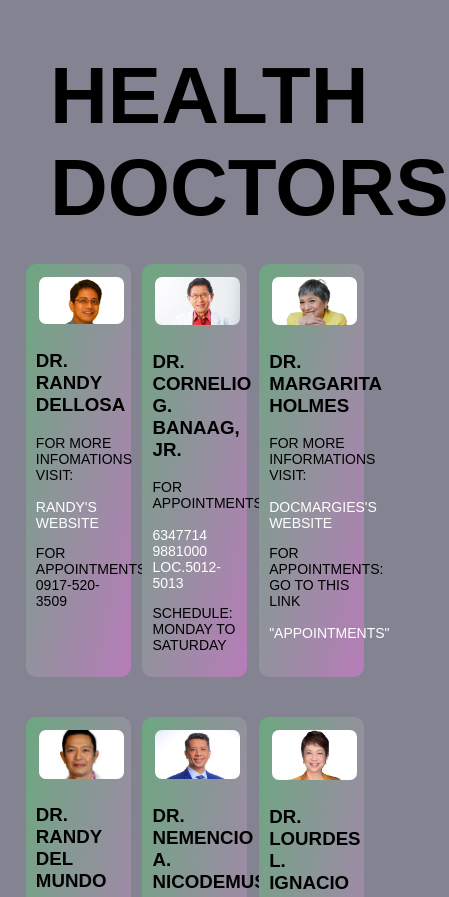
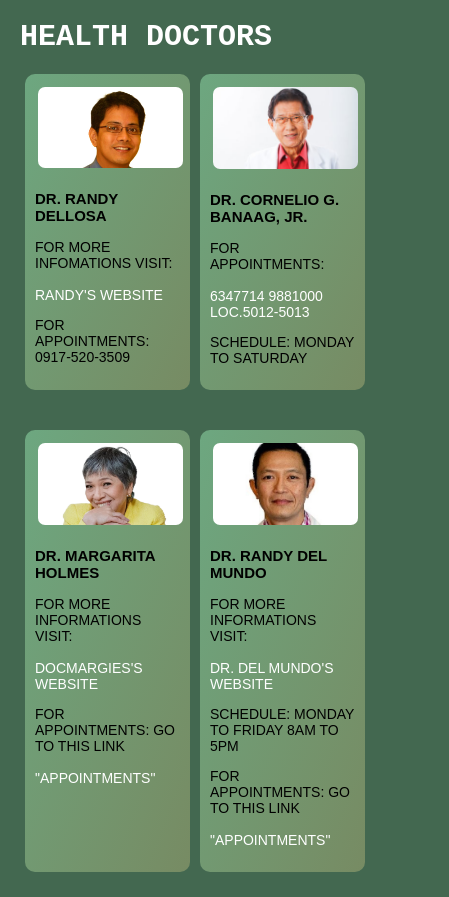
Before and after one commit to Renceskieee/mindwellhub, a plain HTML site: page DoctorCon.html in a window 390 px wide. Shown: the top 897 px of the page, 449 px wide, since content can reach past the window. Drawn offline with Linux system fonts and the light colour scheme.

Commit message:
Add files via upload

```diff
--- a/DoctorCon.html
+++ b/DoctorCon.html
@@ -9,7 +9,7 @@ body {
   font-family: Arial, sans-serif;
   margin: 0;
   padding: 20px;
-  background-color: rgb(131, 131, 145);
+  background-color: #436850;
 }
 a{
   text-decoration: none;
@@ -28,6 +28,7 @@ h3{
 }
 
 .title {
+  color: white;
   text-align: left;
   margin: 30px;
   font-size: 80px;
@@ -43,7 +44,7 @@ h3{
   text-align: left;
   padding: 10px;
   border-radius: 10px;
-  background-image: linear-gradient(to bottom right, rgb(109, 167, 128), rgb(183, 124, 185));
+  background-image: linear-gradient(to bottom right, rgb(109, 167, 128), #ADBC9F);
 }
 
 .contact-card1 img, .contact-card2 img, .contact-card3 img, .contact-card4 img, .contact-card5 img, .contact-card6 img {
@@ -55,6 +56,70 @@ h3{
 
 .contact-card1:hover img, .contact-card2:hover img, .contact-card3:hover img, .contact-card4:hover img, .contact-card5:hover img, .contact-card6:hover img {
   border-color: rgb(0, 0, 0);
+}
+
+@media only screen and (max-width: 768px) {
+
+  body {
+  font-family: Arial, sans-serif;
+  margin: 0;
+  padding: 20px;
+  background-color: #436850;
+}
+a{
+  text-decoration: none;
+  color: white;
+}
+h1, p, h3{
+  color: rgb(0, 0, 0);
+  text-transform: uppercase;
+}
+
+p{
+  font-size: 14px;
+}
+
+h3{
+  text-transform:uppercase;
+  font-size: 15px;
+}
+
+.title {
+  color: white;
+  text-align: left;
+  margin: 0px;
+  font-size: 30px;
+  font-family: Lucida, monospace;
+}
+.container {
+  display: flex;
+  flex-wrap: wrap;
+  justify-content: space-around;
+}
+
+.contact-card1, .contact-card2{
+  margin-top: 20px;
+}
+
+.contact-card1, .contact-card2, .contact-card3, .contact-card4, .contact-card5, .contact-card6 {
+  width: calc(50% - 30px);
+  margin-bottom: 40px;
+  text-align: left;
+  padding: 10px;
+  border-radius: 10px;
+  background-image: linear-gradient(to bottom right, rgb(109, 167, 128), #778b63);
+}
+
+.contact-card1 img, .contact-card2 img, .contact-card3 img, .contact-card4 img, .contact-card5 img, .contact-card6 img {
+  width: 100%;
+  border-radius: 10px;
+  border: 3px solid transparent;
+  transition: border-color 0.3s ease;
+}
+
+.contact-card1:hover img, .contact-card2:hover img, .contact-card3:hover img, .contact-card4:hover img, .contact-card5:hover img, .contact-card6:hover img {
+  border-color: rgb(0, 0, 0);
+}
 }
 </style>
 </head>
```
